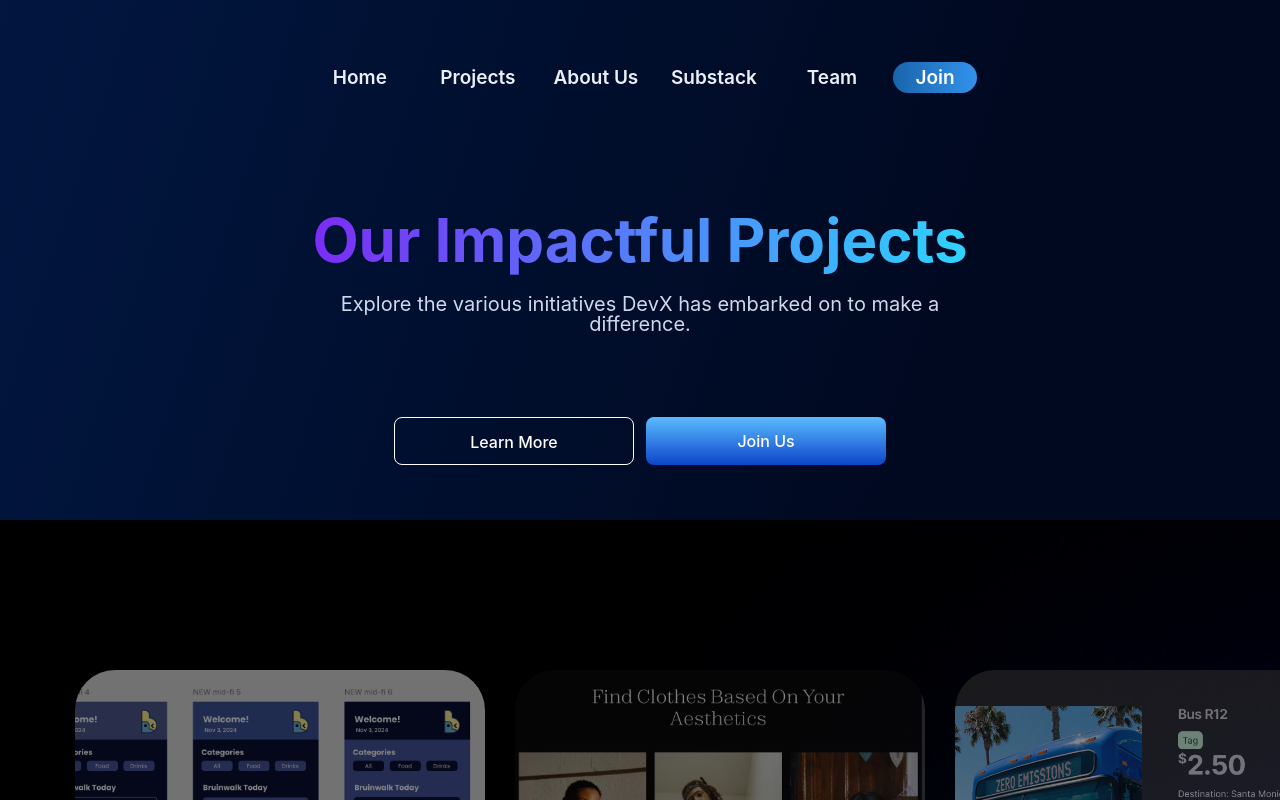
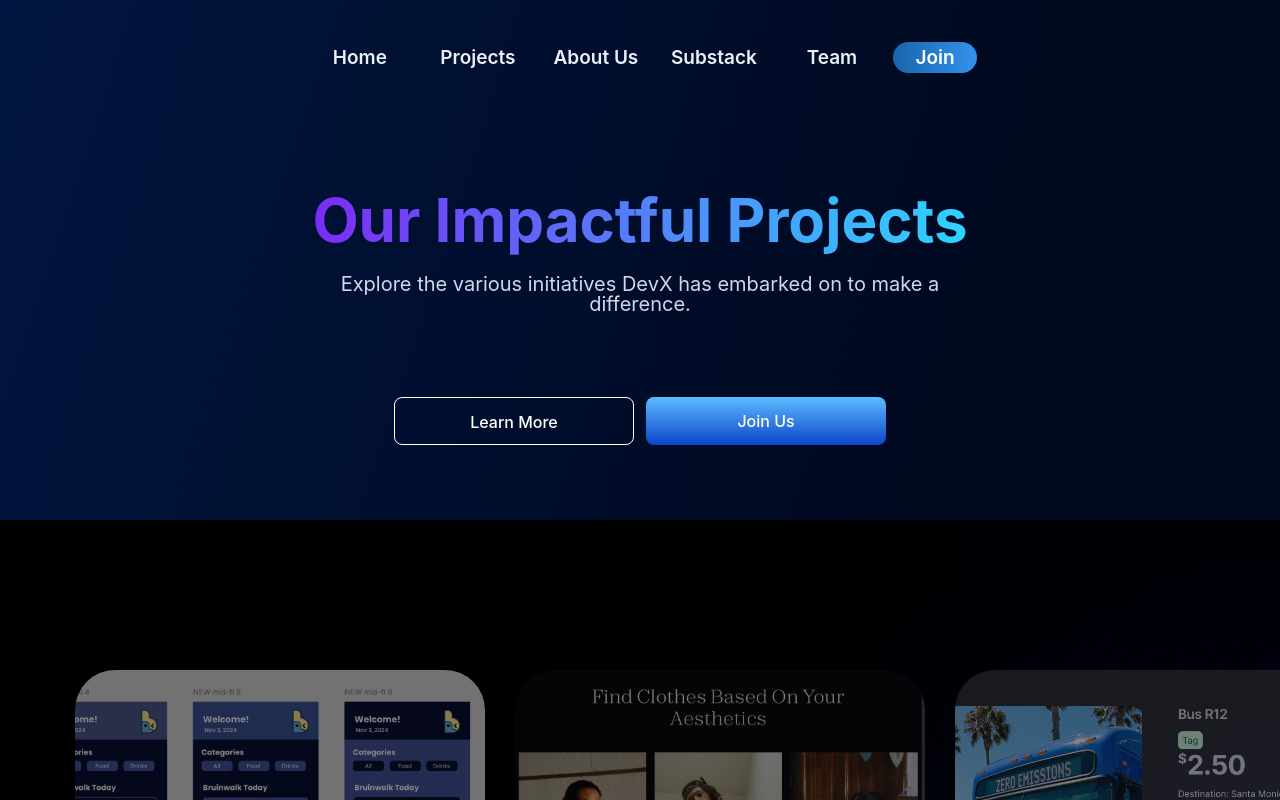
Before and after one commit to ucladevx/website-v3, a React (Vite) app: page /projects in a window 1280 px wide. Shown: the top 800 px of the page. Built offline with nearby package versions, Linux system fonts and the light colour scheme.

Commit message:
Fix top padding for navBar

```diff
--- a/src/styles/join.css
+++ b/src/styles/join.css
@@ -28,7 +28,7 @@
   position:absolute;
   top:0; left:0;
   width:100%;
-  padding:60px 75px;
+  padding:40px 75px;
   box-sizing:border-box;
   z-index:3;
 }
--- a/src/styles/projects-hero.css
+++ b/src/styles/projects-hero.css
@@ -9,7 +9,7 @@
 .projects-hero__nav-shell {
   max-width: 1440px;
   margin: 0 auto;
-  padding: 60px 75px;
+  padding: 40px 75px;
 }
 
 .projects-hero__body {
--- a/src/styles/substack-page.css
+++ b/src/styles/substack-page.css
@@ -16,7 +16,7 @@
 }
 
 .substack-hero__nav {
-  padding: 60px 75px;
+  padding: 40px 75px;
 }
 
 .substack-hero__titlepack {
```
